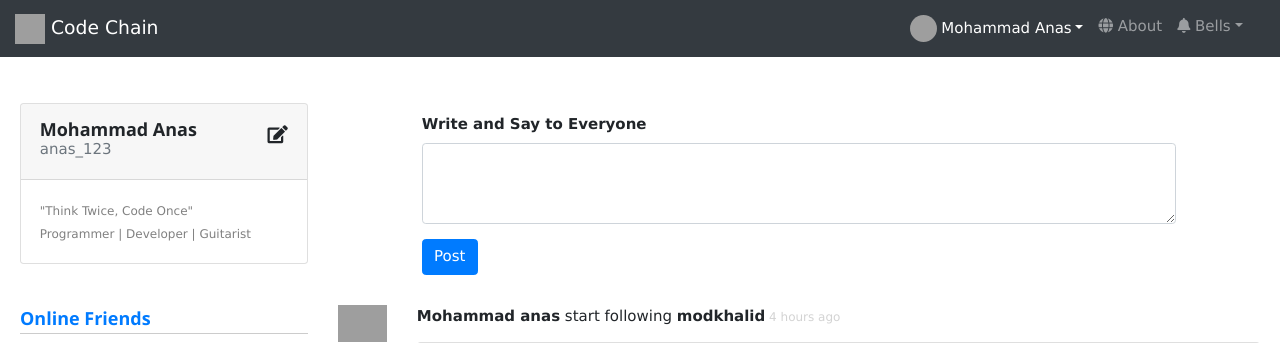
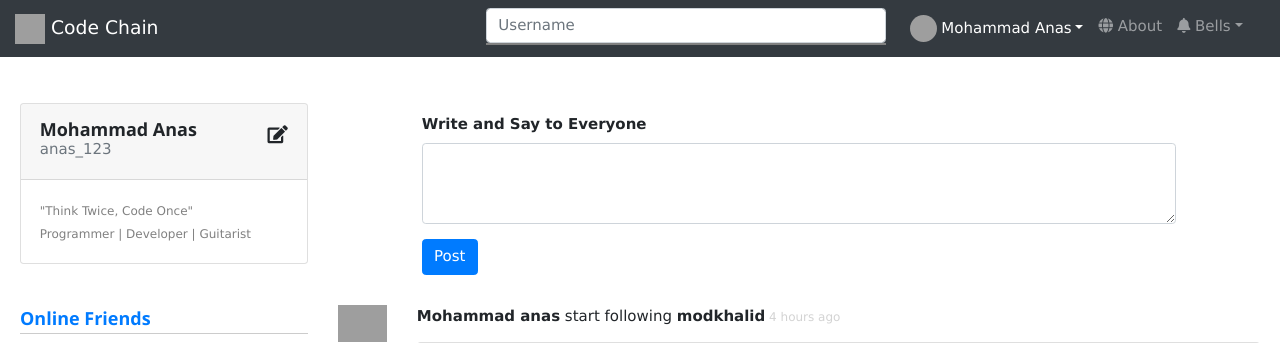
Before and after one commit to modkhalid/codeChain, a PHP site: page /home/index.php in a window 1280 px wide. Shown: the top 343 px of the page. Run offline with PHP 8.4, Linux system fonts and the light colour scheme; some libraries are stand-ins or nearby versions; grey boxes are pictures that could not be loaded.

Commit message:
common code nave updated for ajax

```diff
--- a/common/common-code.php
+++ b/common/common-code.php
@@ -67,6 +67,26 @@ function nav(){
 
   <div class="collapse navbar-collapse" id="navbarSupportedContent">
     <ul class="navbar-nav container justify-content-end">
+      <li class="nav-item">
+       <div class="row w3-margin-right">
+
+          <div class="input-group "  style="margin-left: 75px;width: 400px;" >
+
+            <input type="text" class="form-control" placeholder="Username" aria-label="Username" aria-describedby="basic-addon1" onkeyup="searchpeople(this)">
+
+          </div>
+
+
+
+      </div>
+      <div class="row" style="position: absolute;z-index: 999;">
+        <div style="max-height: 200px;width: 400px;background-color: white;margin-left: 75px;border: 1px solid gray;overflow: auto;padding-left: 5px;" id="hint">
+
+        </div>
+
+      </div>
+
+      </li>
       <li class="nav-item dropdown active">
         <a class="nav-link dropdown-toggle" href="#" id="navbarDropdown" role="button" data-toggle="dropdown" aria-haspopup="true" aria-expanded="false"><img src="../img/logo.png" width="27" height="27" style="border-radius: 50%;"> Mohammad Anas</a>
         <div class="dropdown-menu" aria-labelledby="navbarDropdown">
```
